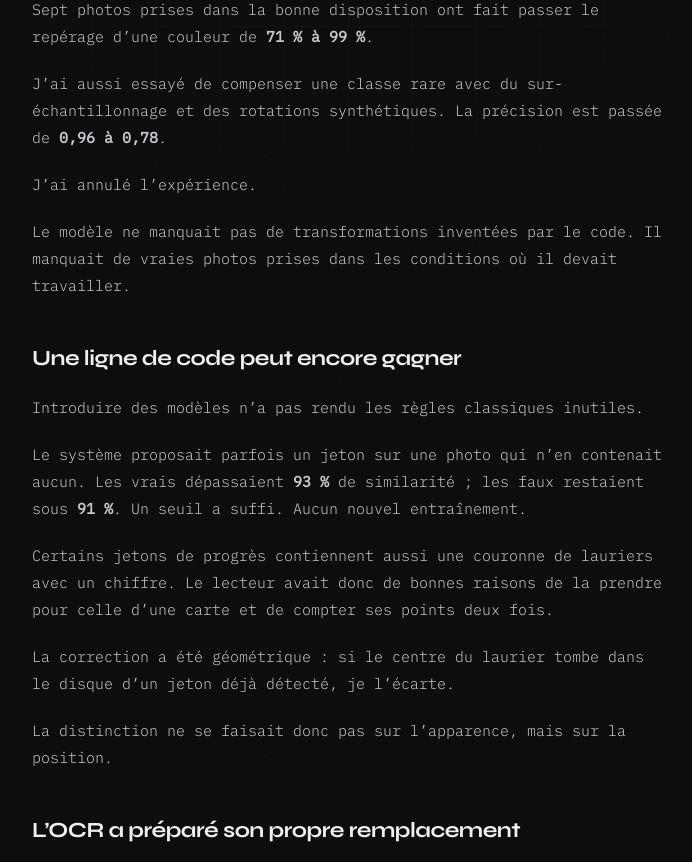
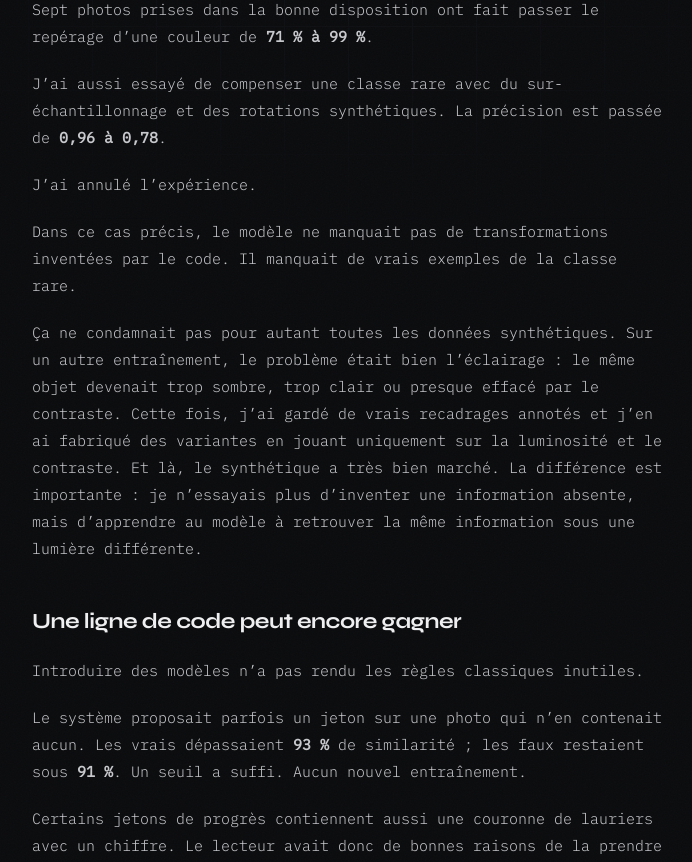
Before and after one commit to salfab/seesharpch, a Jekyll site: the page built from _posts/2026-07-17-7-wonders-un-seul.md, in a window 1280 px wide and 900 px high, scrolled down 7408 px, cut to the strip 38-900 px from the top of the window. Shown: the whole strip, without its empty margins (292-984 px from the left). Built offline with Jekyll 4.4.1, drawn with Linux system fonts in a browser that asks for light colours.

Commit message:
Clarify when synthetic training data helps

```diff
--- a/_posts/2026-07-17-7-wonders-un-seul.md
+++ b/_posts/2026-07-17-7-wonders-un-seul.md
@@ -115,7 +115,9 @@ J'ai aussi essayé de compenser une classe rare avec du sur-échantillonnage et
 
 J'ai annulé l'expérience.
 
-Le modèle ne manquait pas de transformations inventées par le code. Il manquait de vraies photos prises dans les conditions où il devait travailler.
+Dans ce cas précis, le modèle ne manquait pas de transformations inventées par le code. Il manquait de vrais exemples de la classe rare.
+
+Ça ne condamnait pas pour autant toutes les données synthétiques. Sur un autre entraînement, le problème était bien l'éclairage : le même objet devenait trop sombre, trop clair ou presque effacé par le contraste. Cette fois, j'ai gardé de vrais recadrages annotés et j'en ai fabriqué des variantes en jouant uniquement sur la luminosité et le contraste. Et là, le synthétique a très bien marché. La différence est importante : je n'essayais plus d'inventer une information absente, mais d'apprendre au modèle à retrouver la même information sous une lumière différente.
 
 ## Une ligne de code peut encore gagner
 
```
